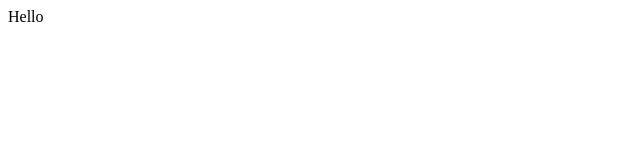
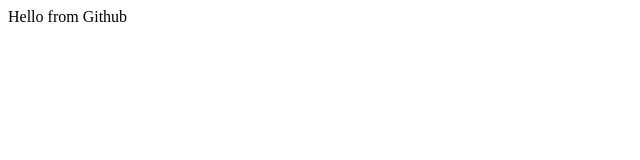
Before and after one commit to VijayGithub261101/remote01, a plain HTML site: page index.html in a window 1280 px wide. Shown: the whole page, without its empty margins (0-640 px from the left). Drawn offline with Linux system fonts and the light colour scheme.

Commit message:
Update index.html

```diff
--- a/index.html
+++ b/index.html
@@ -1,5 +1,5 @@
 <html>
 <body>
-Hello
+Hello from Github
 </body>
 </html>
```
